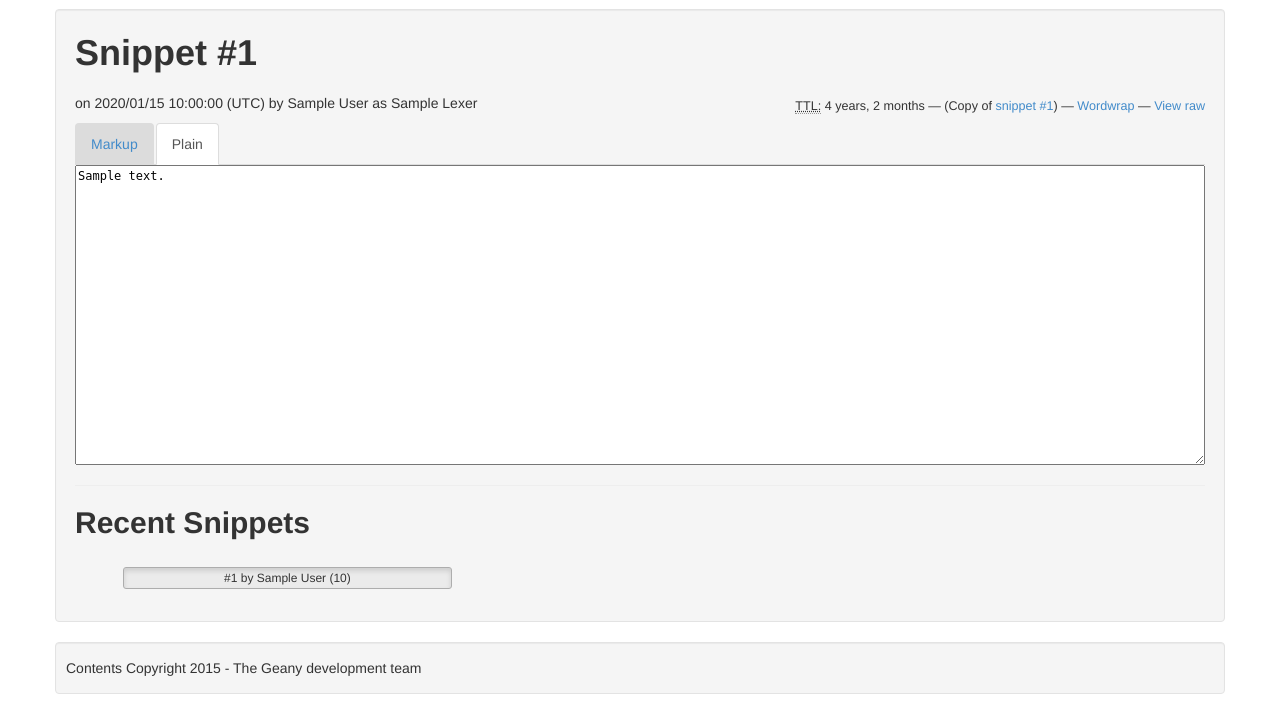
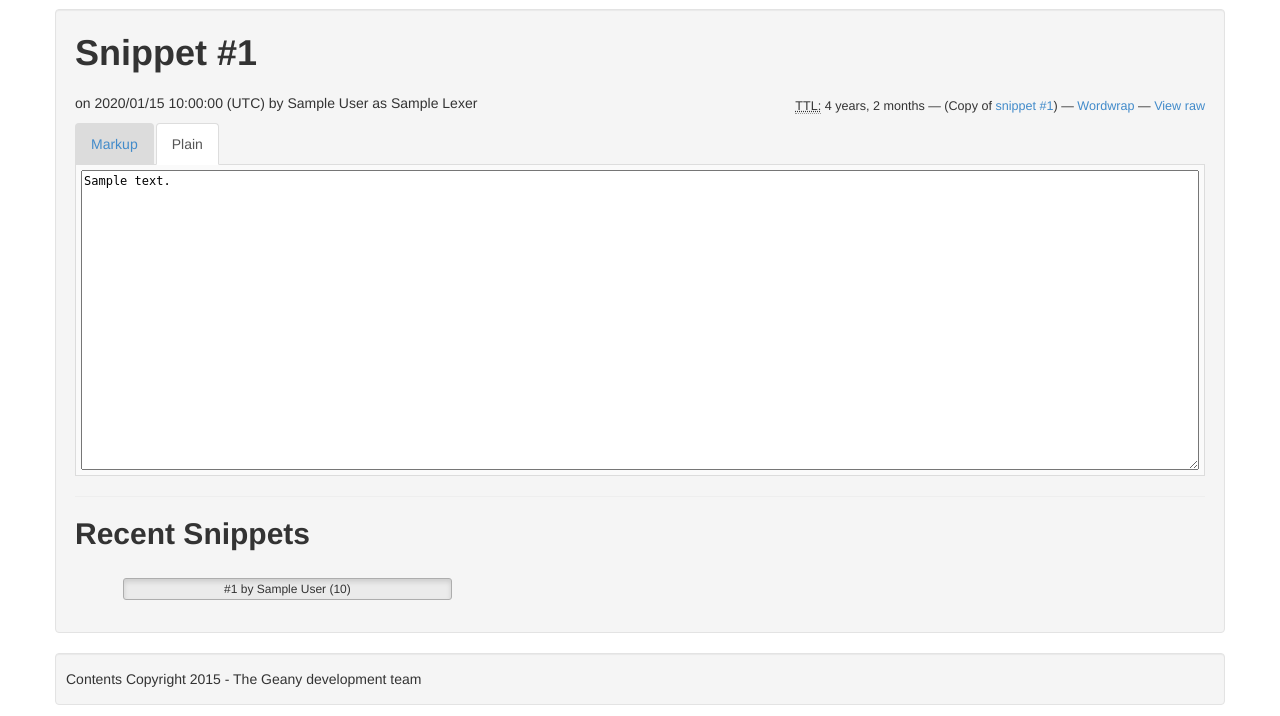
Before and after one commit to geany/www.geany.org, a Django app: template pastebin/templates/pastebin/snippet_details.html in a window 1280 px wide, after a click on "Plain". Shown: the part 51-767 px from the top of the page. Before the commit the page ends 745 px from the top, so only its background shows below. Run offline with Django 3.2, Linux system fonts and the light colour scheme; the template is opened without the code that fills it: most values are stand-ins (such as "Sample title", 1, 10 or a date in 2020); parts of the project's set-up code (start-up, migrations or seed data) failed here and were passed over; some libraries are stand-ins or nearby versions.

Commit message:
Minor CSS tweaks for Pastebin

```diff
--- a/pastebin/static/css/pastebin.css
+++ b/pastebin/static/css/pastebin.css
@@ -47,6 +47,7 @@ form.new-snippet-form {
 
 .new-snippet-form ul#id_expire_options li label {
     float: left;
+    text-align: center;
     margin-right: 10px;
     padding-right: 15px;
     width: auto;
@@ -54,6 +55,11 @@ form.new-snippet-form {
 
 .new-snippet-form ul#id_expire_options li input[type="radio"] {
     margin: 0px;
+}
+
+.new-snippet-form .form-group input[type="text"],
+.new-snippet-form .form-group select {
+    max-width: 40em;
 }
 /*
  * Snippet form
@@ -73,13 +79,7 @@ div.snippet_list {
     padding: 3px;
 }
 
-div.snippet table {
-    margin: 0;
-    padding: 0;
-    border-collapse: collapse;
-}
-
-.snippet-plain {
+textarea.snippet-plain {
     font-family: monospace;
     font-size: 12px;
     height: 300px;
@@ -126,9 +126,23 @@ div.snippet {
     margin-left: 25px;
 }
 
+div.tab-pane {
+    border-left: 1px solid rgb(220, 220, 220);
+    border-right: 1px solid rgb(220, 220, 220);
+    border-bottom: 1px solid rgb(220, 220, 220);
+    background-color: rgb(250, 250, 250);
+}
+
+div.snippet-plain {
+    padding: 5px;
+}
+
 div.snippet ol {
     padding: 1px;
-    border: 1px solid rgb(220, 220, 220);
+    margin-bottom: 5px;
+    border-left: 1px solid rgb(220, 220, 220);
+    border-bottom: 1px solid rgb(220, 220, 220);
+    border-top: 1px solid rgb(220, 220, 220);
     -webkit-border-radius:  5px;
     -moz-border-radius:     5px;
     border-radius:          5px;
--- a/pastebin/templates/pastebin/snippet_details.html
+++ b/pastebin/templates/pastebin/snippet_details.html
@@ -50,7 +50,9 @@
             </div>
         </div>
         <div class="tab-pane" id="tab2">
-            <textarea class="snippet-plain">{{ snippet.content }}</textarea>
+            <div class="snippet-plain">
+                <textarea class="snippet-plain">{{ snippet.content }}</textarea>
+            </div>
         </div>
     </div>
 </div>
```
